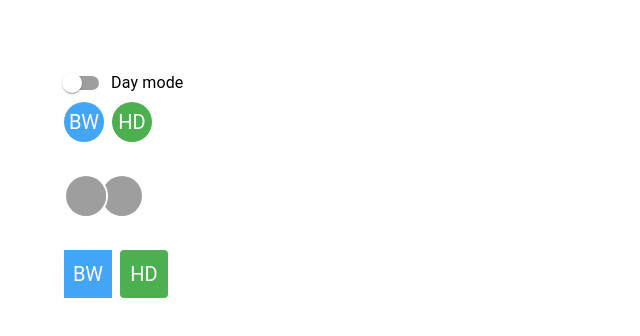
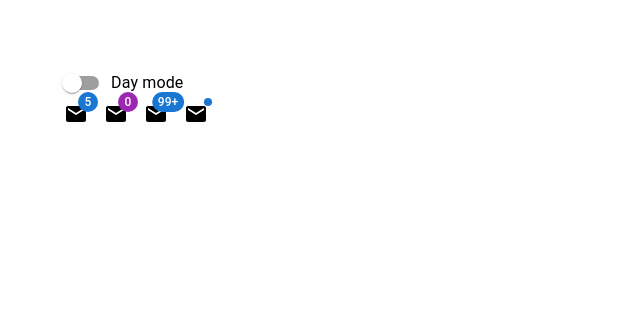
Before and after one commit to QuangMinh1411/react-design, a React (Vite) app in the folder mui-basic/: page / in a window 1280 px wide. Shown: the top 336 px of the page, without its empty margins (0-640 px from the left). Built offline with nearby package versions, Linux system fonts and the light colour scheme; grey boxes are pictures that could not be loaded.

Commit message:
MuiBadge

```diff
--- a/mui-basic/src/App.jsx
+++ b/mui-basic/src/App.jsx
@@ -19,7 +19,8 @@
 // import MuiDrawer from "./components/MuiDrawer.jsx";
 // import MuiSpeedDial from './components/MuiSpeedDial';
 // import MuiBottomNavigation from './components/MuiBottomNavigation';
-import MuiAvatar from './components/MuiAvatar';
+// import MuiAvatar from './components/MuiAvatar';
+import MuiBadge from './components/MuiBadge';
 function App() {
 
   return (
@@ -42,7 +43,8 @@
         {/* <MuiDrawer /> */}
       {/* <MuiSpeedDial />
       <MuiBottomNavigation /> */}
-      <MuiAvatar/>
+      {/* <MuiAvatar/> */}
+      <MuiBadge />
     </div>
   )
 }
--- /dev/null
+++ b/mui-basic/src/components/MuiBadge.jsx
@@ -0,0 +1,22 @@
+import { Stack,Badge } from "@mui/material"
+import MailIcon from "@mui/icons-material/Mail"
+const MuiBadge = () => {
+  return (
+    <Stack spacing={2} direction='row'>
+        <Badge badgeContent={5} color='primary'>
+            <MailIcon />
+        </Badge>
+        <Badge badgeContent={0} color='secondary' showZero>
+            <MailIcon />
+        </Badge>
+        <Badge badgeContent={100} color='primary'>
+            <MailIcon />
+        </Badge>
+        <Badge variant='dot' color='primary'>
+            <MailIcon />
+        </Badge>
+    </Stack>
+  )
+}
+
+export default MuiBadge
```
